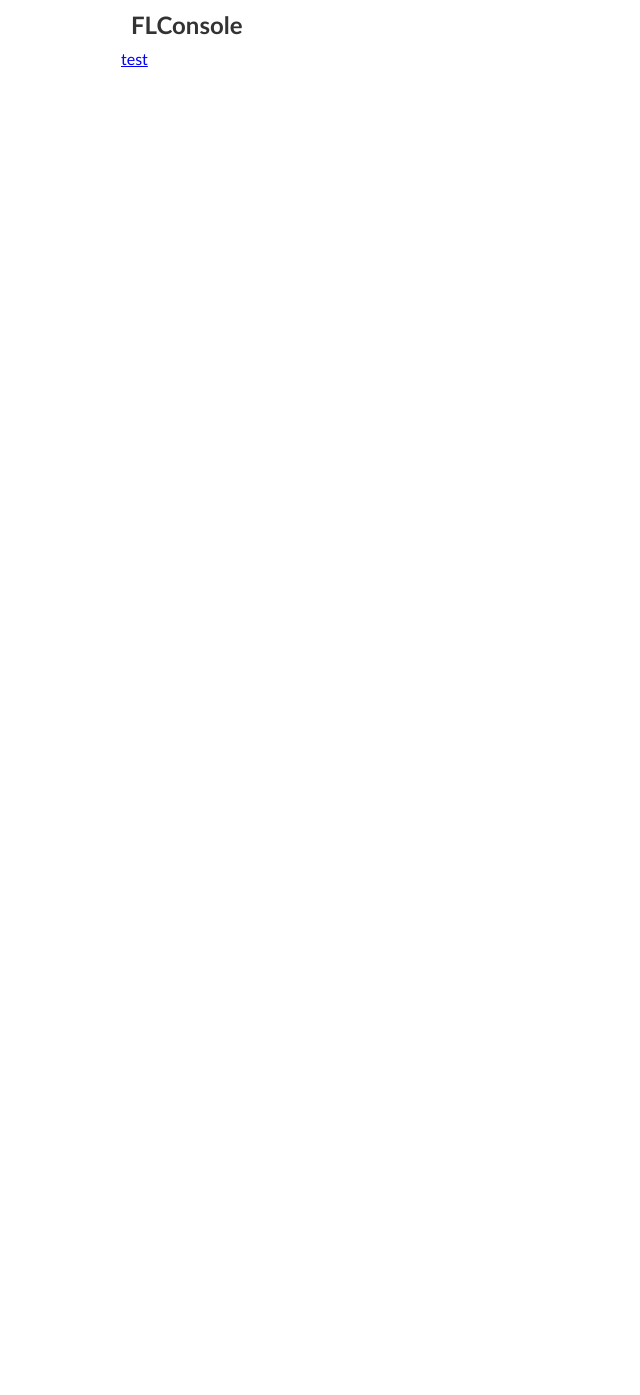
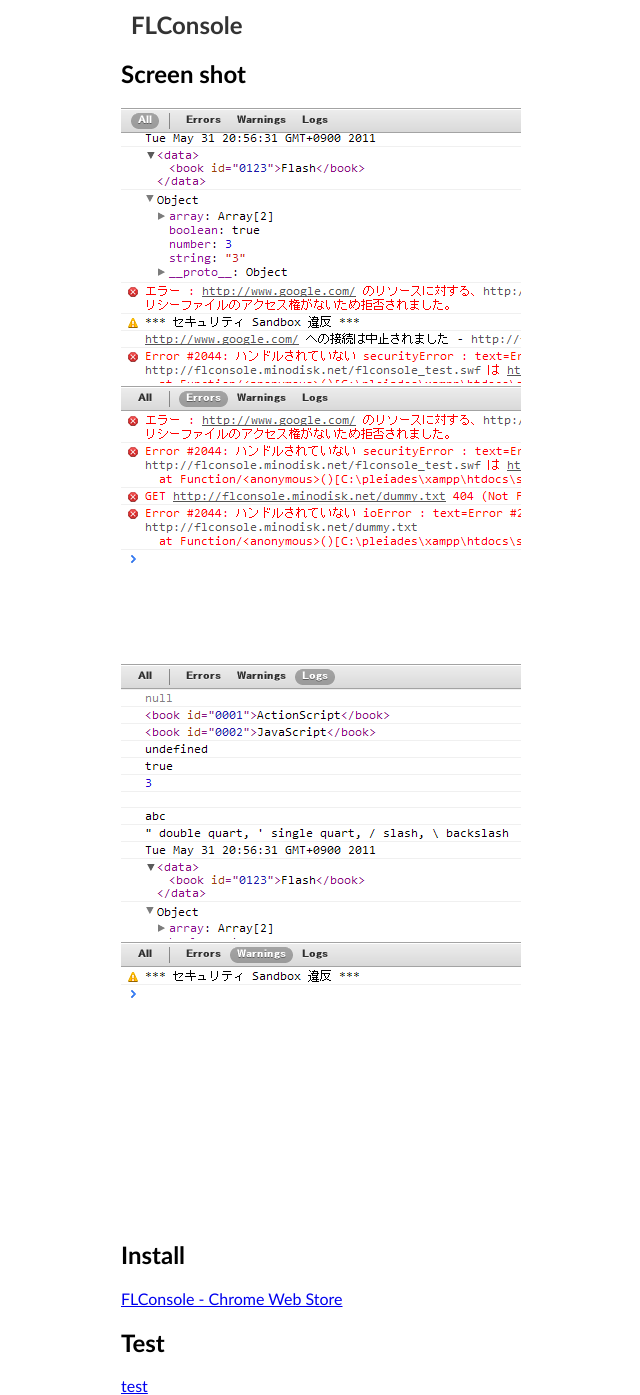
Before and after one commit to minodisk/chrome-FLConsole, a plain HTML site: page flconsole.minodisk.net/index.html in a window 1280 px wide. Shown: the whole page, without its empty margins (219-859 px from the left). Before the commit the page ends 810 px from the top, so only its background shows below. Drawn offline with Linux system fonts and the light colour scheme.

```diff
--- a/flconsole.minodisk.net/index.html
+++ b/flconsole.minodisk.net/index.html
@@ -8,6 +8,16 @@
 
 <h1>FLConsole</h1>
 
+<h2>Screen shot</h2>
+<img src="images/screenshot_all.png"/>
+<img src="images/screenshot_errors.png"/>
+<img src="images/screenshot_logs.png"/>
+<img src="images/screenshot_warnings.png"/>
+
+<h2>Install</h2>
+<a href="https://chrome.google.com/webstore/developer/detail/eefglinmabfijgadhnolflkoiepcchcm">FLConsole - Chrome Web Store</a>
+
+<h2>Test</h2>
 <a href="test/">test</a>
 
 </body>
```
Also changed, not shown: extension/crx/scripts/flconsole.js (+11 -7 lines), others/fpcapabilities/obj/FPCapabilitiesConfig.xml (+3 -4 lines), extension/crx/manifest.json, flconsole.minodisk.net/images/screenshot_all.png (renamed from others/preview/screenshot_all.png), flconsole.minodisk.net/images/screenshot_errors.png (renamed from others/preview/screenshot_errors.png), flconsole.minodisk.net/images/screenshot_logs.png (renamed from others/preview/screenshot_logs.png), flconsole.minodisk.net/images/screenshot_warnings.png (renamed from others/preview/screenshot_warnings.png), 9 other files.
